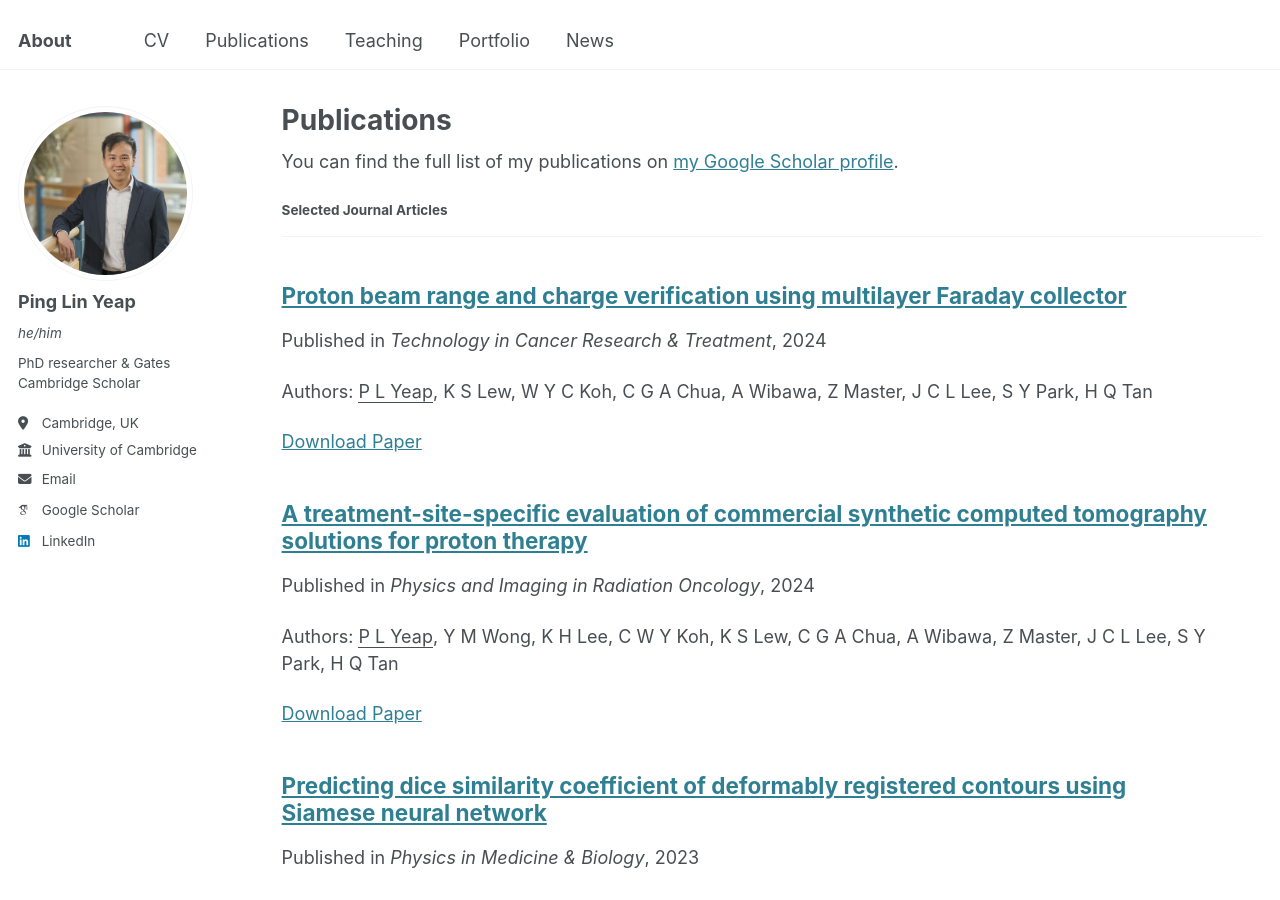
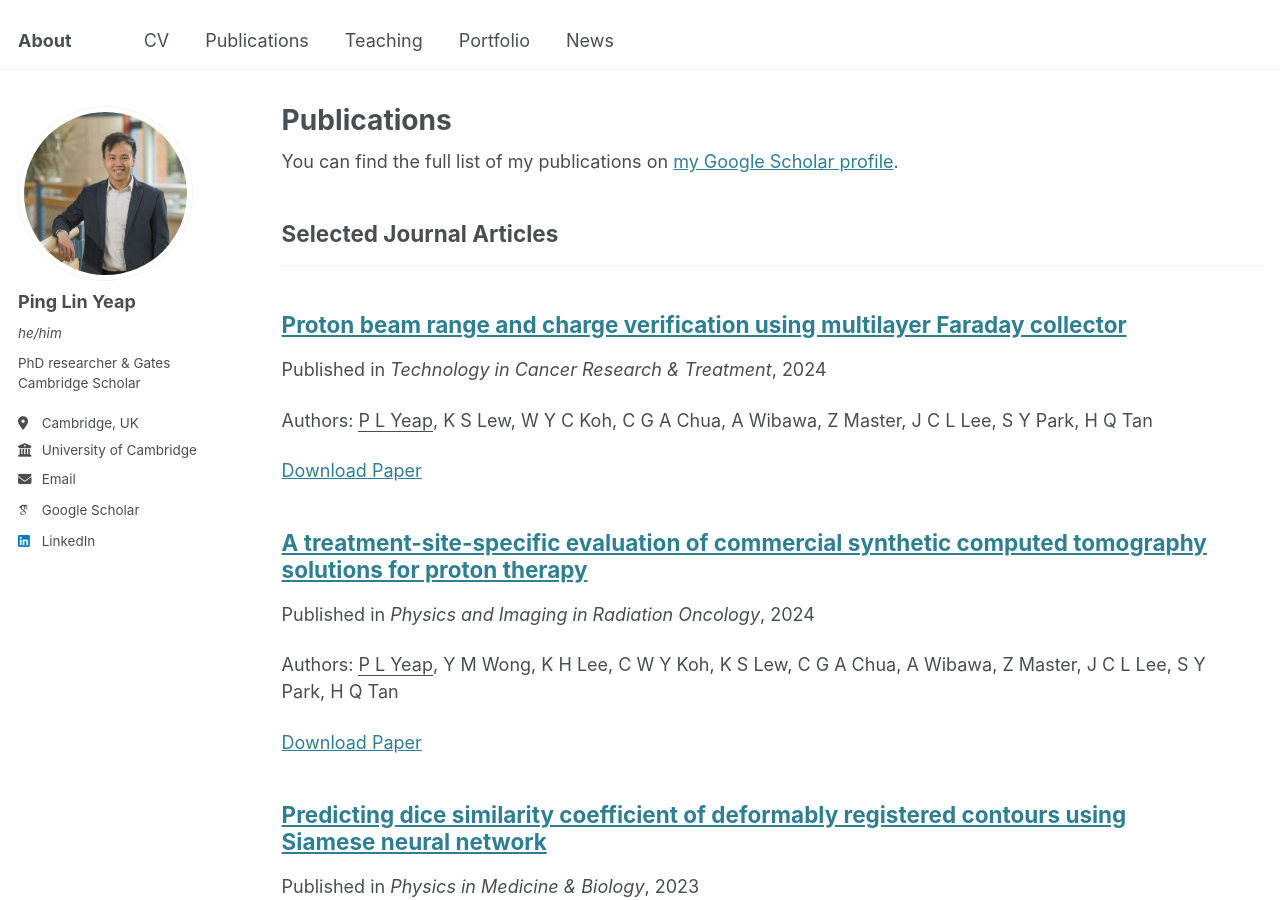
Before and after one commit to yeappl/yeappl.github.io, a Jekyll site: the page built from _pages/publications.html, in a window 1280 px wide and 900 px high. Built offline with Jekyll 4.4.1, drawn with Linux system fonts in a browser that asks for light colours; some web fonts are replaced.

Commit message:
Update publications.html

```diff
--- a/_pages/publications.html
+++ b/_pages/publications.html
@@ -20,7 +20,7 @@ author_profile: true
         {% continue %}
       {% endif %}
       {% unless title_shown %}
-        <h4>{{ category[1].title }}</h4><hr />
+        <h2>{{ category[1].title }}</h2><hr />
         {% assign title_shown = true %}
       {% endunless %}
       {% include archive-single.html %}
```
